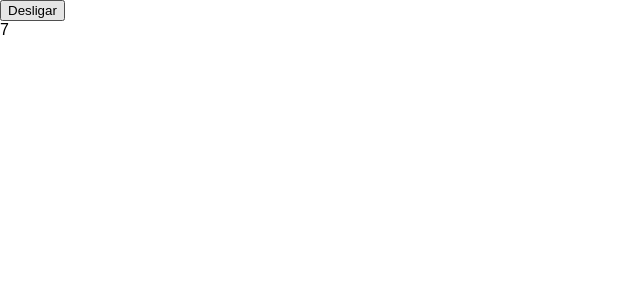
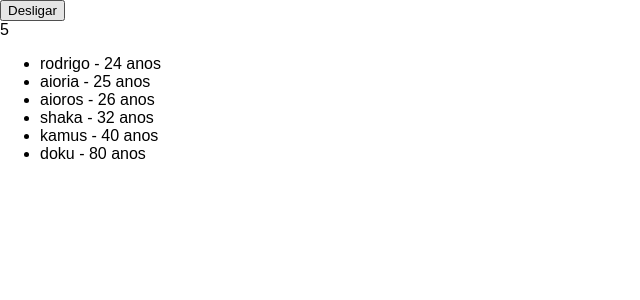
Before and after one commit to RodrigoMachado9/React-Js-Components, a React (Create React App) app: page / in a window 1280 px wide. Shown: the top 300 px of the page, without its empty margins (0-640 px from the left). Built offline with nearby package versions, Linux system fonts and the light colour scheme.

Commit message:
trabalhando com listas

```diff
--- a/src/App.js
+++ b/src/App.js
@@ -1,17 +1,20 @@
 import React, { Component } from 'react';
 import './App.css';
 // import MeuComponente, {MeusComponentes} from "./components/MeuComponente";
-import MeuComponente from "./components/MeuComponente";
-import Time from "./components/Time";
+// import MeuComponente from "./components/MeuComponente";
+// import Time from "./components/Time";
 import MyButton from "./components/MyButton";
-
-
-
-
+import PeopleList from "./components/PeopleList";
 
 
 class App extends Component {
-  render() {
+
+    componentDidMount() {
+
+    }
+
+
+    render() {
     // const name = 'Hello';  //acessando determinado objeto dos meus componentes;
     // aplicando determinada lógica posso alterar os componentes dinamicamente, via componente escolhido.
 
@@ -19,16 +22,17 @@ class App extends Component {
     // const variableComponent = 'master machado!  ';
 
     // utilizando  { ...spread } para evitar "poluir" o componente com a passagem de diversas propriedades.  "conceito similar ao empacotamento de dicionarios do python"
-    const dados = {
-        nome:'rodrigo',
-        sobrenome:'machado',
-        profissao:'desenvolvedor'
-    };
+    // const dados = {
+    //     nome:'rodrigo',
+    //     sobrenome:'machado',
+    //     profissao:'desenvolvedor'
+    // };
 
 
     return (
       <div className="App">
           <MyButton/>
+          <PeopleList/>
           {/*<MeuComponente {...dados}/>*/}
           {/*<Time/>*/}
           {/*<MeuComponentEscolhido name={variableComponent}/>*/}
--- /dev/null
+++ b/src/components/PeopleList.js
@@ -0,0 +1,44 @@
+import React, { Component } from 'react';
+
+
+
+const myList = [
+    {'nome':'rodrigo', 'idade':'24'},
+    {'nome':'aioria', 'idade':'25'},
+    {'nome':'aioros', 'idade':'26'},
+    {'nome':'shaka', 'idade':'32'},
+    {'nome':'kamus', 'idade':'40'},
+    {'nome':'doku', 'idade':'80'},
+
+
+];
+
+class PeopleList extends Component{
+    // constructor(props){
+    //     super(props);
+    //     this.state = myList
+    //
+    // }
+
+    render() {
+
+        const elementsList = [];
+        for (let i = 0 ; i < myList.length;  i ++ ){
+            elementsList.push(
+                <li>{myList[i].nome} - {myList[i].idade} anos</li>
+            )
+
+        }
+
+        return(
+            <ul>
+                {elementsList}
+            </ul>
+        );
+    }
+
+}
+
+
+
+export default PeopleList;
--- a/src/components/Time.js
+++ b/src/components/Time.js
@@ -34,7 +34,7 @@ class Time extends Component{
         }, 1000)
     }
 
-    // metodos do ciclo de vida do componentes... life cycles hooks
+    // metodos do ciclo de vida do componentes... life cycle
     componentWillUnmount() {
         console.log('componentWillUnmount');
         clearInterval(this.interval);
```
